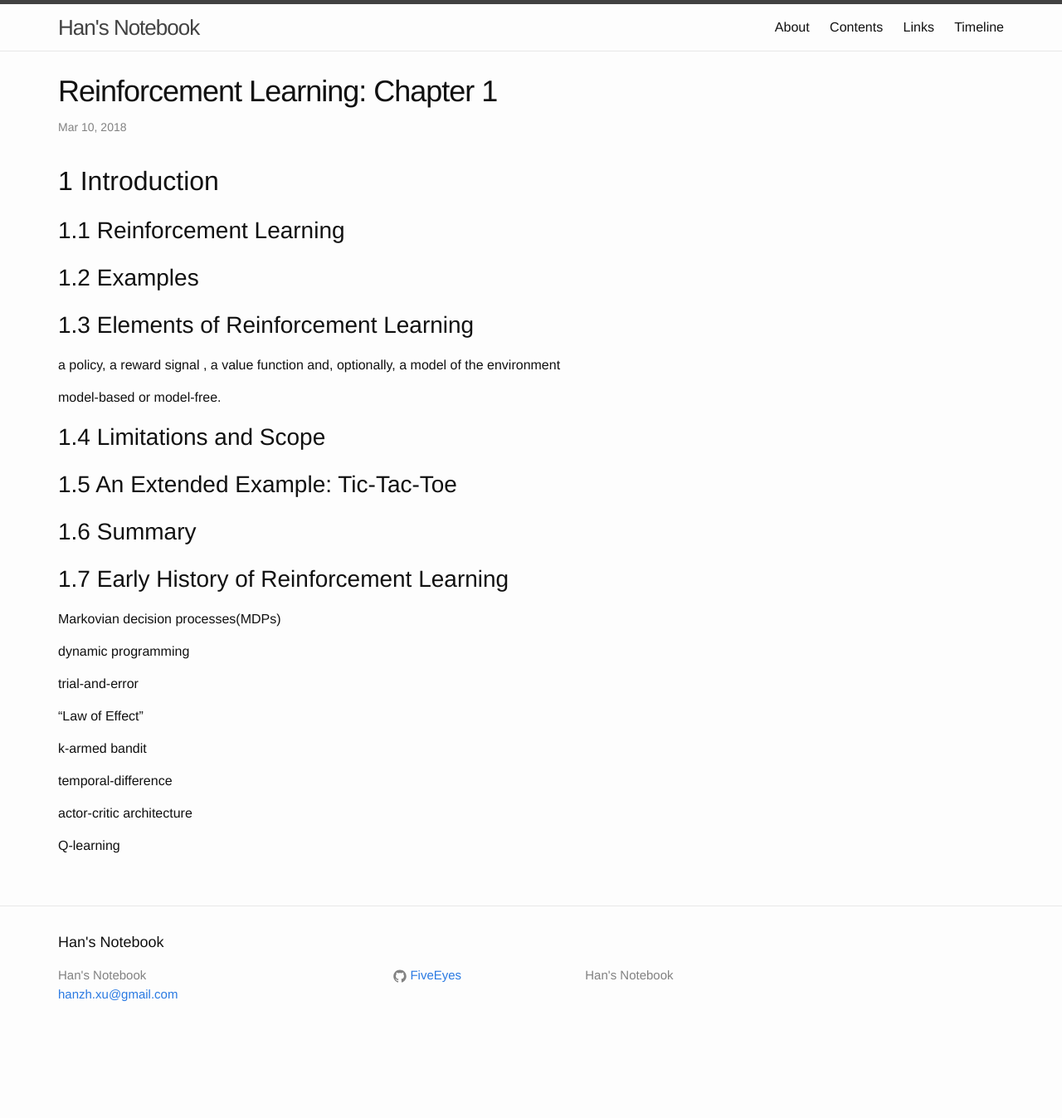
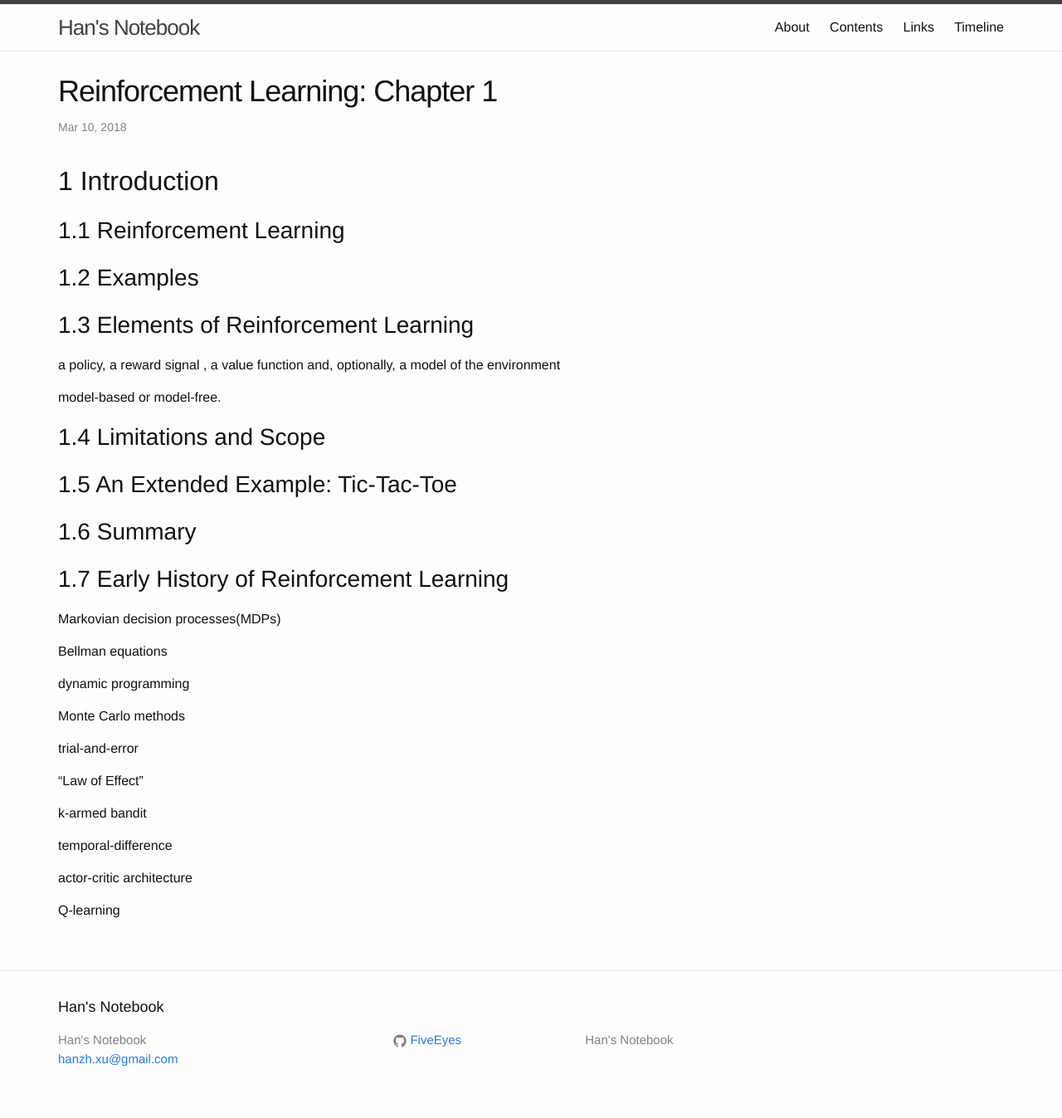
Before and after one commit to FiveEyes/FiveEyes.github.io, a Jekyll site: the page built from _posts/reinforcementlearningbook/2018-03-10-Sutton-Book-1.md, in a window 1280 px wide. Shown: the whole page at 83% size. Built offline with Jekyll 4.4.1, drawn with Linux system fonts in a browser that asks for light colours; before the commit the page ends 1269 px from its top, so only the background shows below that.

Commit message:
Update 2018-03-10-Sutton-Book-1.md

```diff
--- a/_posts/reinforcementlearningbook/2018-03-10-Sutton-Book-1.md
+++ b/_posts/reinforcementlearningbook/2018-03-10-Sutton-Book-1.md
@@ -27,7 +27,11 @@ model-based or model-free.
 
 Markovian decision processes(MDPs)
 
+Bellman equations
+
 dynamic programming
+
+Monte Carlo methods
 
 trial-and-error
 
```
